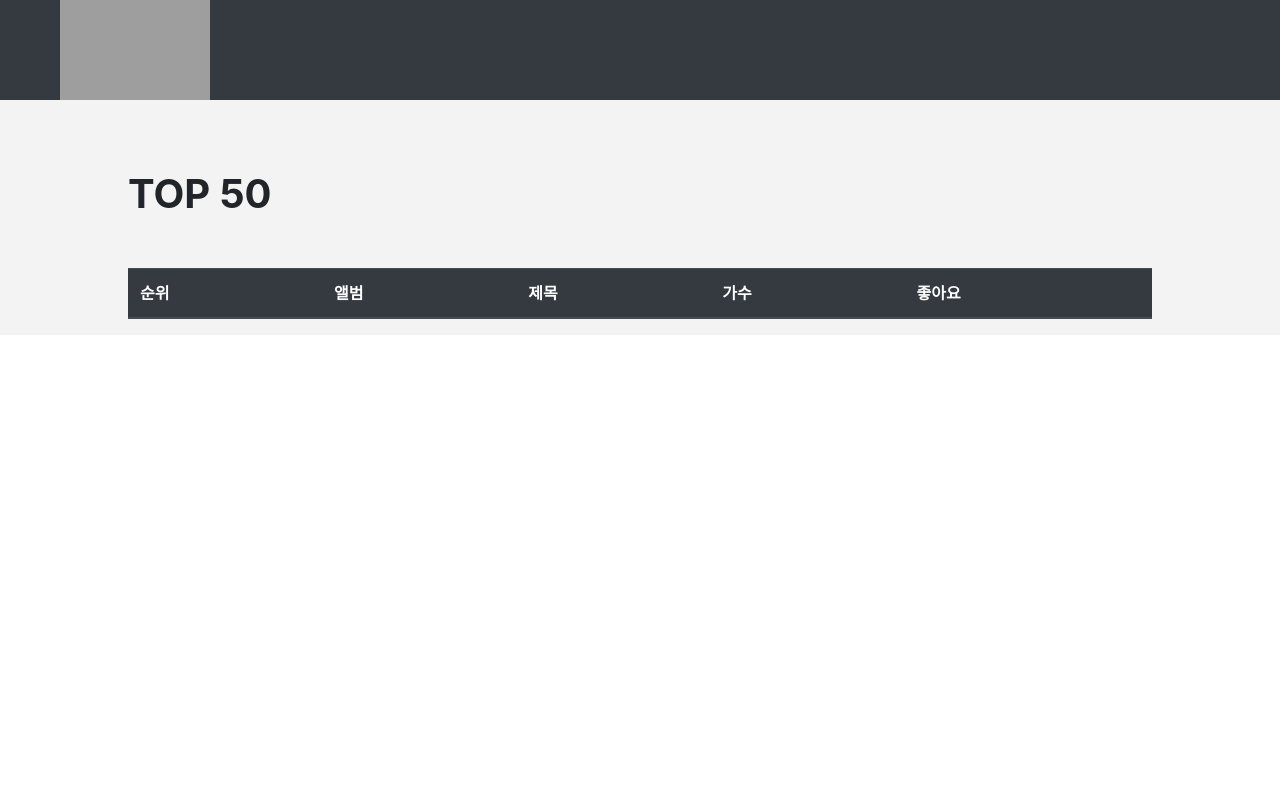
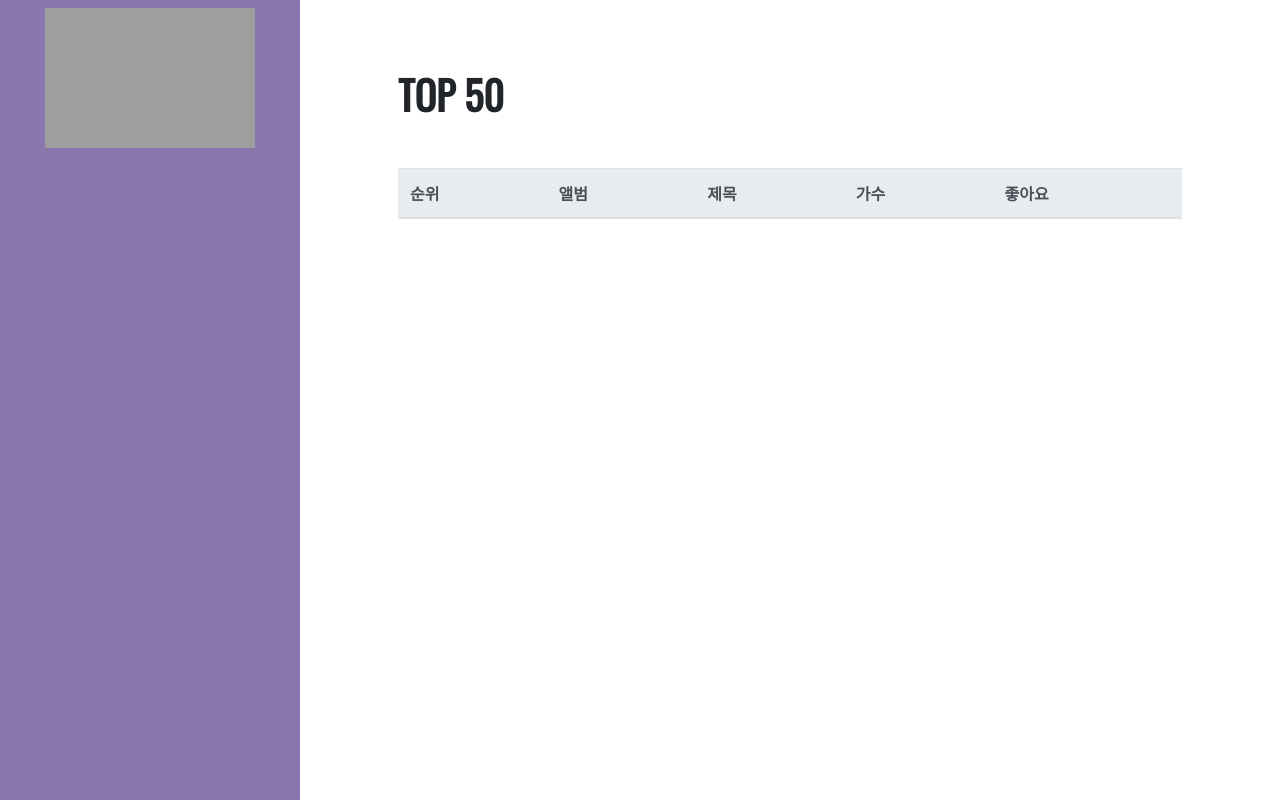
Before and after one commit to K-SIIK/toy14, a Flask app: page / in a window 1280 px wide. Run offline with Flask 2, Linux system fonts and the light colour scheme; data that the repository does not hold is empty; grey boxes are pictures that could not be loaded.

Commit message:
8/31 revise frontend

```diff
--- a/static/index.css
+++ b/static/index.css
@@ -1,26 +1,48 @@
-body {
-    padding: 0;
-    margin: 0;
+* {
+    font-family: 'Oswald', sans-serif;
+    scroll-behavior: smooth;
 }
 
-.header {
-    height: 100px;
-    background-color: #343a40;
+body {
+    display: flex;
+    flex-direction: row;
+}
+
+.navbar {
+    height: 100vh;
+    width: 300px;
+    background-color: #8977AD;
+    display: flex;
+    flex-direction: column;
+    align-items: center;
+    justify-content: space-between;
+    position: fixed;
 }
 
 .logo {
+    width: 210px;
+    height: 140px;
+    margin: auto;
+}
+
+.weather {
     width: 150px;
-    height: 100px;
-    margin-left: 60px;
+    display: flex;
+    flex-direction: row;
+    justify-content: space-around;
+    margin-bottom: 30px;
+    color: #ffffff;
+    font-size: 20px;
 }
 
 .contents {
-    width: 100vw;
-    height: 100%;
+    width: calc(100% - 300px);
     display: flex;
     flex-direction: row;
     justify-content: center;
-    background-color: #f3f3f3;
+    background-color: #ffffff;
+    position: absolute;
+    left: 300px;
 }
 
 .list {
@@ -51,9 +73,8 @@ button {
 }
 
 
-
 .music:hover {
     cursor: pointer;
-    background-color: #302f2f;
+    background-color: #d3cbde;
     transition: background-color 0.8s;
 }
--- a/static/index.js
+++ b/static/index.js
@@ -1,6 +1,26 @@
 $(document).ready(function () {
+    q1();
     listing();
 });
+
+function q1() {
+    $.ajax({
+        type: "GET",
+        url: "http://spartacodingclub.shop/sparta_api/weather/seoul",
+        data: {},
+        success: function (response) {
+            console.log(response)
+            let temp = response['temp']
+            let icon = response['icon']
+            let city = response['city']
+
+            $('#city').text(city)
+            $('#degree').text(temp)
+            $('#icon').attr('src', icon)
+        }
+    })
+}
+
 
 function listing() {
     $('.music_list').empty()
--- a/templates/index.html
+++ b/templates/index.html
@@ -6,6 +6,9 @@
     <link rel="stylesheet" href="https://cdn.jsdelivr.net/npm/bootstrap@4.4.1/dist/css/bootstrap.min.css"
       integrity="sha384-Vkoo8x4CGsO3+Hhxv8T/Q5PaXtkKtu6ug5TOeNV6gBiFeWPGFN9MuhOf23Q9Ifjh" crossorigin="anonymous">
     <link rel="stylesheet" href="../static/index.css">
+    <link rel="preconnect" href="https://fonts.googleapis.com">
+    <link rel="preconnect" href="https://fonts.gstatic.com" crossorigin>
+    <link href="https://fonts.googleapis.com/css2?family=Oswald&display=swap" rel="stylesheet">
 
     <title>항해 뮤직</title>
     <script src="https://code.jquery.com/jquery-3.4.1.js"></script>
@@ -17,15 +20,24 @@
             integrity="sha384-wfSDF2E50Y2D1uUdj0O3uMBJnjuUD4Ih7YwaYd1iqfktj0Uod8GCExl3Og8ifwB6"
             crossorigin="anonymous"></script>
 </head>
+
 <body>
-    <div class="header">
-        <a href="/"><img src="https://ifh.cc/g/JG8Z8y.png" class="logo" alt="logo"></a>
+    <div class="navbar">
+        <a href="/"><img src="https://ifh.cc/g/k5H58y.png" class="logo" alt="logo"></a>
+
+
+        <div class="weather">
+            <p id="city"></p>
+            <img id="icon" width="30px" src="" alt="">
+            <p id="degree"></p>
+        </div>
     </div>
+
     <div class="contents">
         <div class="list">
             <h1 class="top50">TOP 50</h1>
-            <table class="table table-dark">
-                <thead>
+            <table class="table">
+                <thead class="thead-light">
                 <tr>
                     <th scope="col">순위</th>
                     <th scope="col">앨범</th>
@@ -69,5 +81,6 @@
             </table>
         </div>
     </div>
+
+
 </body>
-</html>
```
Also changed, not shown: static/comment.css (+133 -15 lines), static/comment.js (+21 -0 lines), templates/comment.html (+59 -12 lines).
